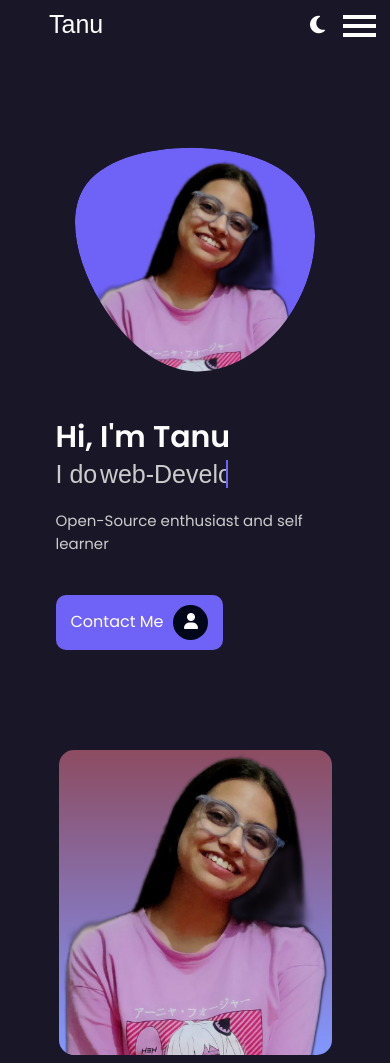
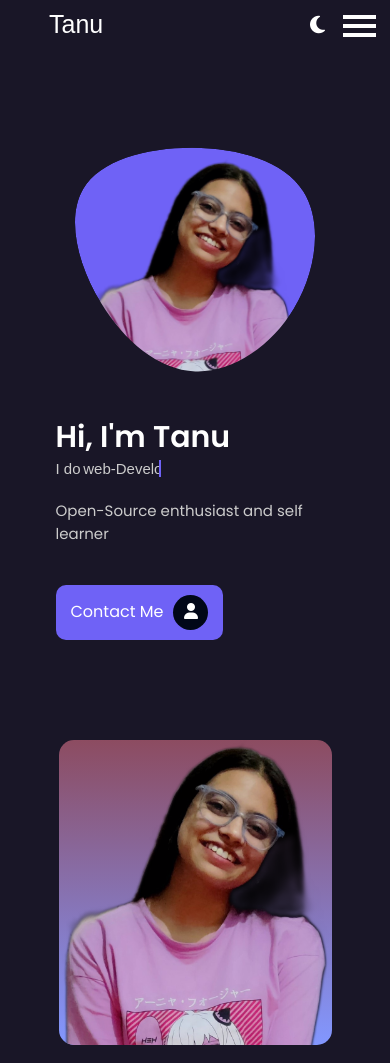
Before and after one commit to Tanu-t/portfolio, a plain HTML site: page index.html in a window 390 px wide. Shown: the top 1063 px of the page. Drawn offline with nearby package versions, Linux system fonts and the light colour scheme.

Commit message:
Update style.css

```diff
--- a/style.css
+++ b/style.css
@@ -756,9 +756,11 @@ section {
     }
     .container_details{
         width: 90%;
+    }
+     .container_details .text{
+        font-size: 1.5rem;
+    }
 
-
-    }
     .container_details h1.active {
         color: #1a1a1a;
         font-size: 3rem;
```
